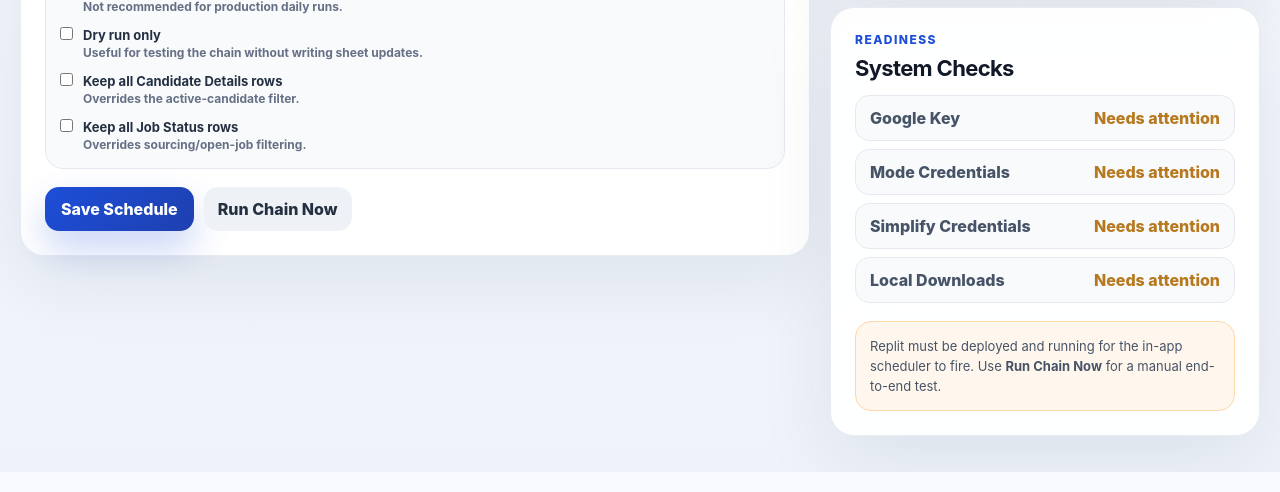
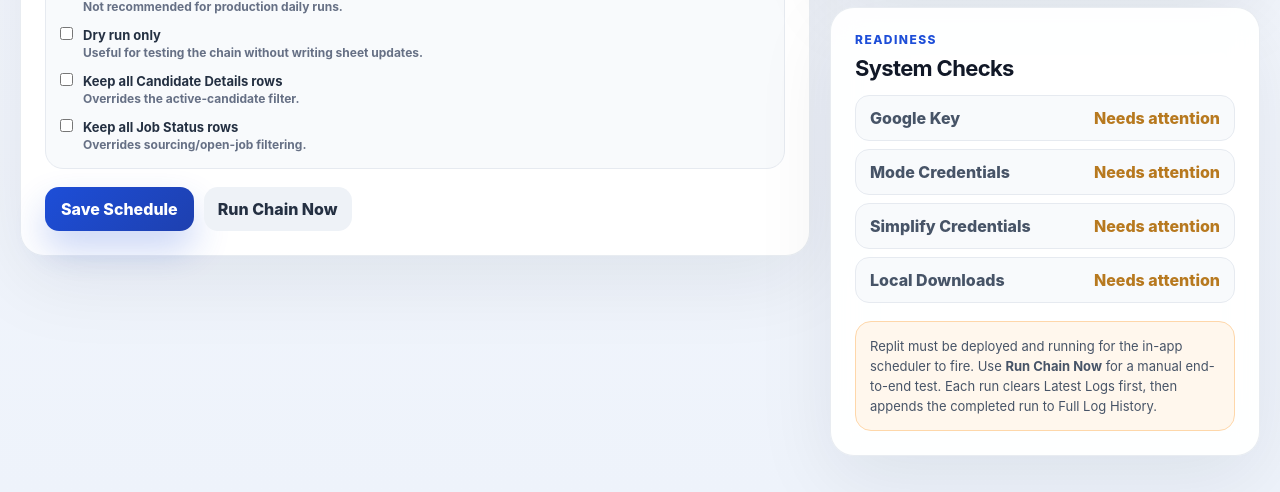
Before and after one commit to rchoutre-ops/VMS-Marriott, a Flask app: page /schedule in a window 1280 px wide. Shown: the part 878-1370 px from the top of the page. Run offline with Flask 3, Linux system fonts and the light colour scheme.

Commit message:
Add run logging workbook updates
Co-authored-by: Cursor <cursoragent@cursor.com>

```diff
--- a/app.py
+++ b/app.py
@@ -17,12 +17,17 @@ from typing import Any
 from zoneinfo import ZoneInfo
 
 from flask import Flask, jsonify, render_template, request
+from google.oauth2.service_account import Credentials
+from googleapiclient.discovery import build
 
 
 APP_DIR = Path(__file__).resolve().parent
 DEFAULT_TARGET_SPREADSHEET_ID = "1gMYap7mOK17l7lOhPtBohGjJoC1FsPWfjyywXwFjLWk"
 RAW_DATA_FOLDER_ID = "1nPq1cEdPRlE5irYyetqYi24uTySFHv0J"
 ASSIGNMENT_FOLDER_ID = "1m-4NWsTQUQ51mJiQfMD-emhvm0qN1Fc_"
+LOG_SPREADSHEET_ID = "1veHtzoByPQfD7CDynmxJOTiH2ZuksqkxUnmG96alwYE"
+LATEST_LOGS_TAB = "Latest Logs"
+FULL_LOG_HISTORY_TAB = "Full Log History"
 SNAPSHOT_TIMEZONE = "Asia/Kolkata"
 MAX_LOG_LINES = 1500
 SCHEDULE_CONFIG_PATH = APP_DIR / "schedule_config.json"
@@ -72,7 +77,16 @@ RUN_STATE: dict[str, Any] = {
     "process": None,
 }
 SCHEDULE_LOCK = threading.Lock()
+LOG_SHEET_LOCK = threading.Lock()
 SCHEDULER_STARTED = False
+LOG_SESSION: dict[str, Any] = {
+    "active": False,
+    "run_id": None,
+    "workflow": None,
+    "started_at_ist": None,
+    "rows": [],
+    "sheet_error_reported": False,
+}
 
 
 def default_assignment_window() -> tuple[str, str]:
@@ -96,6 +110,163 @@ def snapshot_name(workflow: str, start_date: str, end_date: str) -> str:
 
 def utc_now_iso() -> str:
     return datetime.now(timezone.utc).isoformat(timespec="seconds").replace("+00:00", "Z")
+
+
+def ist_now() -> datetime:
+    return datetime.now(ZoneInfo(SNAPSHOT_TIMEZONE))
+
+
+def human_ist_timestamp(value: datetime | None = None) -> str:
+    value = value or ist_now()
+    return value.strftime("%A, %d %b %Y %I:%M:%S %p IST")
+
+
+def compact_ist_timestamp(value: datetime | None = None) -> str:
+    value = value or ist_now()
+    return value.strftime("%Y%m%d-%H%M%S")
+
+
+def log_sheet_service() -> Any:
+    credentials = Credentials.from_service_account_file(
+        str(credential_path()),
+        scopes=["https://www.googleapis.com/auth/spreadsheets"],
+    )
+    return build("sheets", "v4", credentials=credentials, cache_discovery=False)
+
+
+def ensure_log_tabs(service: Any) -> None:
+    spreadsheet = (
+        service.spreadsheets()
+        .get(spreadsheetId=LOG_SPREADSHEET_ID, fields="sheets(properties(title))")
+        .execute()
+    )
+    existing = {sheet["properties"]["title"] for sheet in spreadsheet.get("sheets", [])}
+    requests = [
+        {"addSheet": {"properties": {"title": title}}}
+        for title in (LATEST_LOGS_TAB, FULL_LOG_HISTORY_TAB)
+        if title not in existing
+    ]
+    if requests:
+        service.spreadsheets().batchUpdate(
+            spreadsheetId=LOG_SPREADSHEET_ID,
+            body={"requests": requests},
+        ).execute()
+
+
+def append_log_rows(tab_name: str, rows: list[list[str]]) -> None:
+    if not rows:
+        return
+    service = log_sheet_service()
+    ensure_log_tabs(service)
+    service.spreadsheets().values().append(
+        spreadsheetId=LOG_SPREADSHEET_ID,
+        range=f"'{tab_name}'!A:E",
+        valueInputOption="USER_ENTERED",
+        insertDataOption="INSERT_ROWS",
+        body={"values": rows},
+    ).execute()
+
+
+def clear_latest_log_sheet(run_id: str, workflow: str, started_at: str) -> None:
+    service = log_sheet_service()
+    ensure_log_tabs(service)
+    service.spreadsheets().values().clear(
+        spreadsheetId=LOG_SPREADSHEET_ID,
+        range=f"'{LATEST_LOGS_TAB}'!A:E",
+        body={},
+    ).execute()
+    service.spreadsheets().values().update(
+        spreadsheetId=LOG_SPREADSHEET_ID,
+        range=f"'{LATEST_LOGS_TAB}'!A1:E3",
+        valueInputOption="USER_ENTERED",
+        body={
+            "values": [
+                [f"Latest Marriott Automation Run: {workflow}", "", "", "", ""],
+                [f"Run ID: {run_id}", f"Started: {started_at}", "", "", ""],
+                ["Run ID", "Timestamp IST", "Workflow", "Event Type", "Message"],
+            ]
+        },
+    ).execute()
+
+
+def begin_sheet_logging(workflow: str, command_summary: str) -> None:
+    started_at = human_ist_timestamp()
+    run_id = f"{compact_ist_timestamp()}-{workflow.lower().replace(' ', '-')}"
+    with LOG_SHEET_LOCK:
+        LOG_SESSION.update(
+            {
+                "active": True,
+                "run_id": run_id,
+                "workflow": workflow,
+                "started_at_ist": started_at,
+                "rows": [],
+                "sheet_error_reported": False,
+            }
+        )
+    try:
+        clear_latest_log_sheet(run_id, workflow, started_at)
+        append_sheet_log("RUN", f"Run started. {command_summary}")
+    except Exception as exc:  # noqa: BLE001 - logging must never block automation.
+        with LOG_SHEET_LOCK:
+            LOG_SESSION["sheet_error_reported"] = True
+        print(f"Google log sheet initialization failed: {exc}")
+
+
+def append_sheet_log(event_type: str, message: str) -> None:
+    with LOG_SHEET_LOCK:
+        if not LOG_SESSION.get("active"):
+            return
+        run_id = str(LOG_SESSION["run_id"])
+        workflow = str(LOG_SESSION["workflow"])
+        timestamp = human_ist_timestamp()
+
+    rows = []
+    for part in str(message).splitlines() or [""]:
+        text = part.strip()
+        if not text:
+            continue
+        rows.append([run_id, timestamp, workflow, event_type, text])
+    if not rows:
+        return
+
+    with LOG_SHEET_LOCK:
+        LOG_SESSION["rows"].extend(rows)
+
+    try:
+        append_log_rows(LATEST_LOGS_TAB, rows)
+    except Exception as exc:  # noqa: BLE001 - logging must never block automation.
+        with LOG_SHEET_LOCK:
+            already_reported = bool(LOG_SESSION.get("sheet_error_reported"))
+            LOG_SESSION["sheet_error_reported"] = True
+        if not already_reported:
+            print(f"Google Latest Logs append failed: {exc}")
+
+
+def finish_sheet_logging(status: str, exit_code: int | None) -> None:
+    finished_at = human_ist_timestamp()
+    append_sheet_log("RUN", f"Run finished with status={status}, exit_code={exit_code}, finished_at={finished_at}.")
+    with LOG_SHEET_LOCK:
+        if not LOG_SESSION.get("active"):
+            return
+        run_id = str(LOG_SESSION["run_id"])
+        workflow = str(LOG_SESSION["workflow"])
+        started_at = str(LOG_SESSION["started_at_ist"])
+        rows = list(LOG_SESSION["rows"])
+        LOG_SESSION["active"] = False
+
+    history_rows = [
+        ["", "", "", "", ""],
+        [f"========== {workflow} | {run_id} ==========", "", "", "", ""],
+        [f"Started: {started_at}", f"Finished: {finished_at}", f"Status: {status}", f"Exit code: {exit_code}", ""],
+        ["Run ID", "Timestamp IST", "Workflow", "Event Type", "Message"],
+        *rows,
+        [f"========== END {run_id} ==========", "", "", "", ""],
+        ["", "", "", "", ""],
+    ]
+    try:
+        append_log_rows(FULL_LOG_HISTORY_TAB, history_rows)
+    except Exception as exc:  # noqa: BLE001 - logging must never block automation.
+        print(f"Google Full Log History append failed: {exc}")
 
 
 def default_schedule_config() -> dict[str, Any]:
@@ -249,6 +420,7 @@ def build_command(workflow: str, form: dict[str, Any], *, reuse_downloads: bool
 def append_log(line: str) -> None:
     with RUN_LOCK:
         RUN_STATE["logs"].append(line)
+    append_sheet_log("LOG", line)
 
 
 def run_command(command: list[str], workflow_label: str) -> int:
@@ -280,25 +452,32 @@ def run_command(command: list[str], workflow_label: str) -> int:
 
 
 def run_process(command: list[str], workflow_label: str) -> None:
+    final_status = "Failed"
+    final_exit_code = 1
     try:
         exit_code = run_command(command, workflow_label)
+        final_status = "Completed" if exit_code == 0 else "Failed"
+        final_exit_code = exit_code
         with RUN_LOCK:
-            RUN_STATE["status"] = "Completed" if exit_code == 0 else "Failed"
+            RUN_STATE["status"] = final_status
             RUN_STATE["exit_code"] = exit_code
     except Exception as exc:  # noqa: BLE001 - surface any workflow launch/runtime error.
         with RUN_LOCK:
             RUN_STATE["status"] = "Failed"
             RUN_STATE["exit_code"] = 1
-            RUN_STATE["logs"].append(f"\nWorkflow launcher error: {exc}\n")
+        append_log(f"\nWorkflow launcher error: {exc}\n")
     finally:
+        final_message = (
+            f"\n{workflow_label} completed successfully.\n"
+            if final_exit_code == 0
+            else f"\n{workflow_label} failed with exit code {final_exit_code}.\n"
+        )
+        append_log(final_message)
         with RUN_LOCK:
             RUN_STATE["running"] = False
             RUN_STATE["ended_at"] = utc_now_iso()
             RUN_STATE["process"] = None
-            if RUN_STATE["exit_code"] == 0:
-                RUN_STATE["logs"].append(f"\n{workflow_label} completed successfully.\n")
-            else:
-                RUN_STATE["logs"].append(f"\n{workflow_label} failed with exit code {RUN_STATE['exit_code']}.\n")
+        finish_sheet_logging(final_status, final_exit_code)
 
 
 def run_chained_process(steps: list[tuple[str, list[str]]], schedule_config: dict[str, Any] | None = None) -> None:
@@ -321,17 +500,18 @@ def run_chained_process(steps: list[tuple[str, list[str]]], schedule_config: dic
         append_log(f"\nScheduled workflow launcher error: {exc}\n")
     finally:
         finished_at = utc_now_iso()
+        append_log(
+            "\nScheduled daily run completed successfully.\n"
+            if final_exit_code == 0
+            else f"\nScheduled daily run failed with exit code {final_exit_code}.\n"
+        )
         with RUN_LOCK:
             RUN_STATE["running"] = False
             RUN_STATE["status"] = final_status
             RUN_STATE["ended_at"] = finished_at
             RUN_STATE["exit_code"] = final_exit_code
             RUN_STATE["process"] = None
-            RUN_STATE["logs"].append(
-                "\nScheduled daily run completed successfully.\n"
-                if final_exit_code == 0
-                else f"\nScheduled daily run failed with exit code {final_exit_code}.\n"
-            )
+        finish_sheet_logging(final_status, final_exit_code)
         if schedule_config is not None:
             with SCHEDULE_LOCK:
                 latest = load_schedule_config()
@@ -400,11 +580,14 @@ def start_scheduled_run(config: dict[str, Any], trigger: str, *, consume_schedul
                 "process": None,
             }
         )
-        RUN_STATE["logs"].append(f"Starting Scheduled Daily Run ({trigger})\n")
-        RUN_STATE["logs"].append(
-            f"Window: {form['start_date']} to {form['end_date']}\n"
-            "Sequence: Data Workflow -> Assignments\n\n"
-        )
+
+    command_summary = f"Trigger={trigger}; window={form['start_date']} to {form['end_date']}; sequence=Data Workflow -> Assignments"
+    begin_sheet_logging("Scheduled Daily Run", command_summary)
+    append_log(f"Starting Scheduled Daily Run ({trigger})\n")
+    append_log(
+        f"Window: {form['start_date']} to {form['end_date']}\n"
+        "Sequence: Data Workflow -> Assignments\n\n"
+    )
 
     with SCHEDULE_LOCK:
         latest = load_schedule_config()
@@ -567,7 +750,10 @@ def run_workflow(workflow: str) -> tuple[Any, int]:
             }
         )
         RUN_STATE["logs"].append(f"Starting {label}\n")
-        RUN_STATE["logs"].append("Command:\n  " + " ".join(command) + "\n\n")
+
+    begin_sheet_logging(label, "Command: " + " ".join(command))
+    append_log(f"Starting {label}\n")
+    append_log("Command:\n  " + " ".join(command) + "\n\n")
 
     thread = threading.Thread(target=run_process, args=(command, label), daemon=True)
     thread.start()
@@ -581,7 +767,7 @@ def stop_workflow() -> tuple[Any, int]:
         if not RUN_STATE["running"] or process is None:
             return jsonify({"ok": False, "error": "No workflow is running."}), 400
         RUN_STATE["status"] = "Stopping"
-        RUN_STATE["logs"].append("\nStop requested. Terminating workflow...\n")
+    append_log("\nStop requested. Terminating workflow...\n")
 
     try:
         os.killpg(os.getpgid(process.pid), signal.SIGTERM)
--- a/templates/index.html
+++ b/templates/index.html
@@ -161,7 +161,7 @@
               </ul>
             </div>
             <div class="note success-note">
-              <strong>Default behavior:</strong> every run uses fresh Mode and Simplify downloads. Data Workflow saves to raw-data Drive; Assignments saves to daily-assignment Drive.
+              <strong>Default behavior:</strong> every run uses fresh Mode and Simplify downloads. Data Workflow saves to raw-data Drive; Assignments saves to daily-assignment Drive. Latest Logs and Full Log History are written to the logging workbook.
             </div>
           </section>
         </aside>
--- a/templates/schedule.html
+++ b/templates/schedule.html
@@ -139,7 +139,7 @@
               </ul>
             </div>
             <div class="note">
-              Replit must be deployed and running for the in-app scheduler to fire. Use <strong>Run Chain Now</strong> for a manual end-to-end test.
+              Replit must be deployed and running for the in-app scheduler to fire. Use <strong>Run Chain Now</strong> for a manual end-to-end test. Each run clears Latest Logs first, then appends the completed run to Full Log History.
             </div>
           </section>
         </aside>
```
Also changed, not shown: REPLIT_DEPLOYMENT.md (+6 -0 lines), assignments.py (+58 -0 lines).
